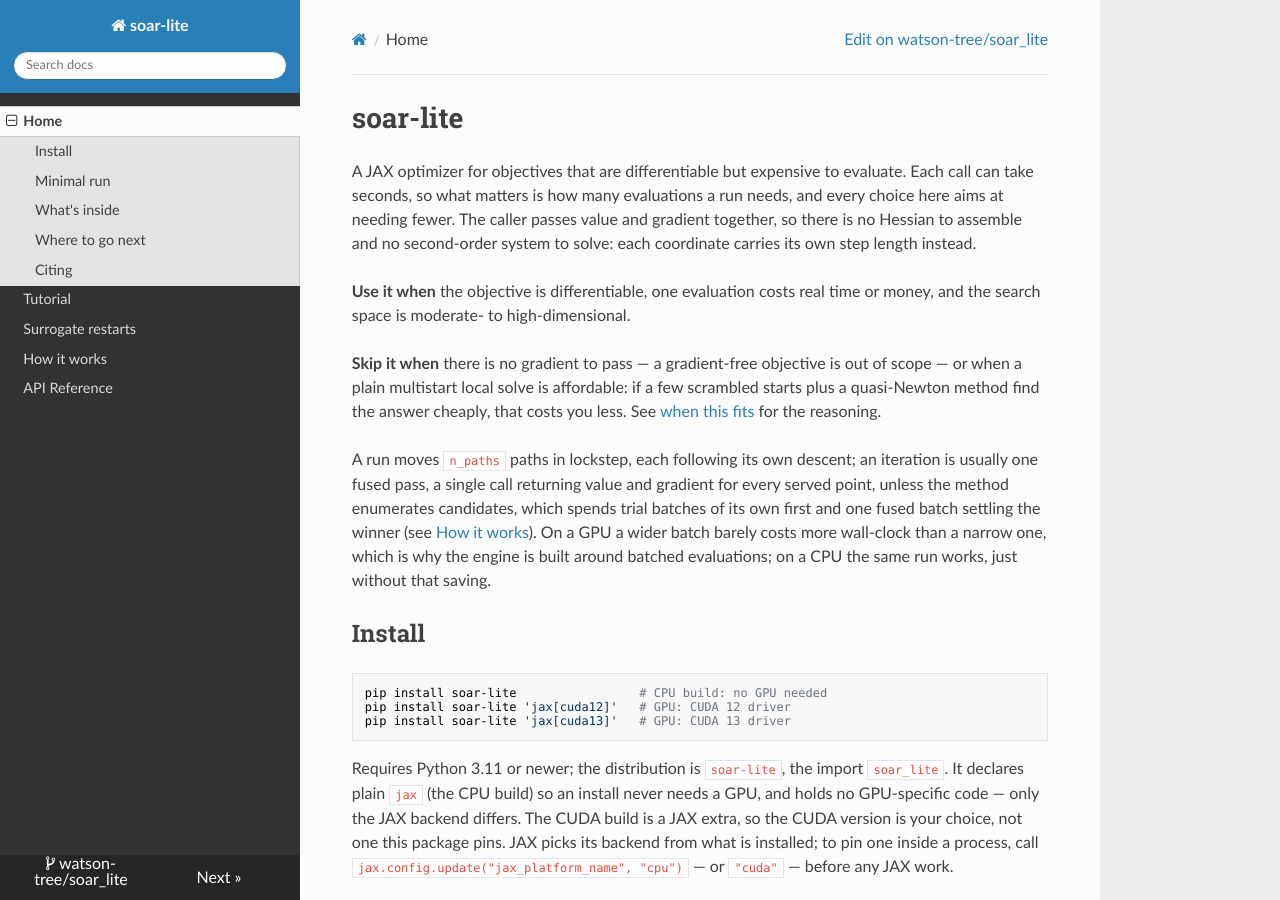
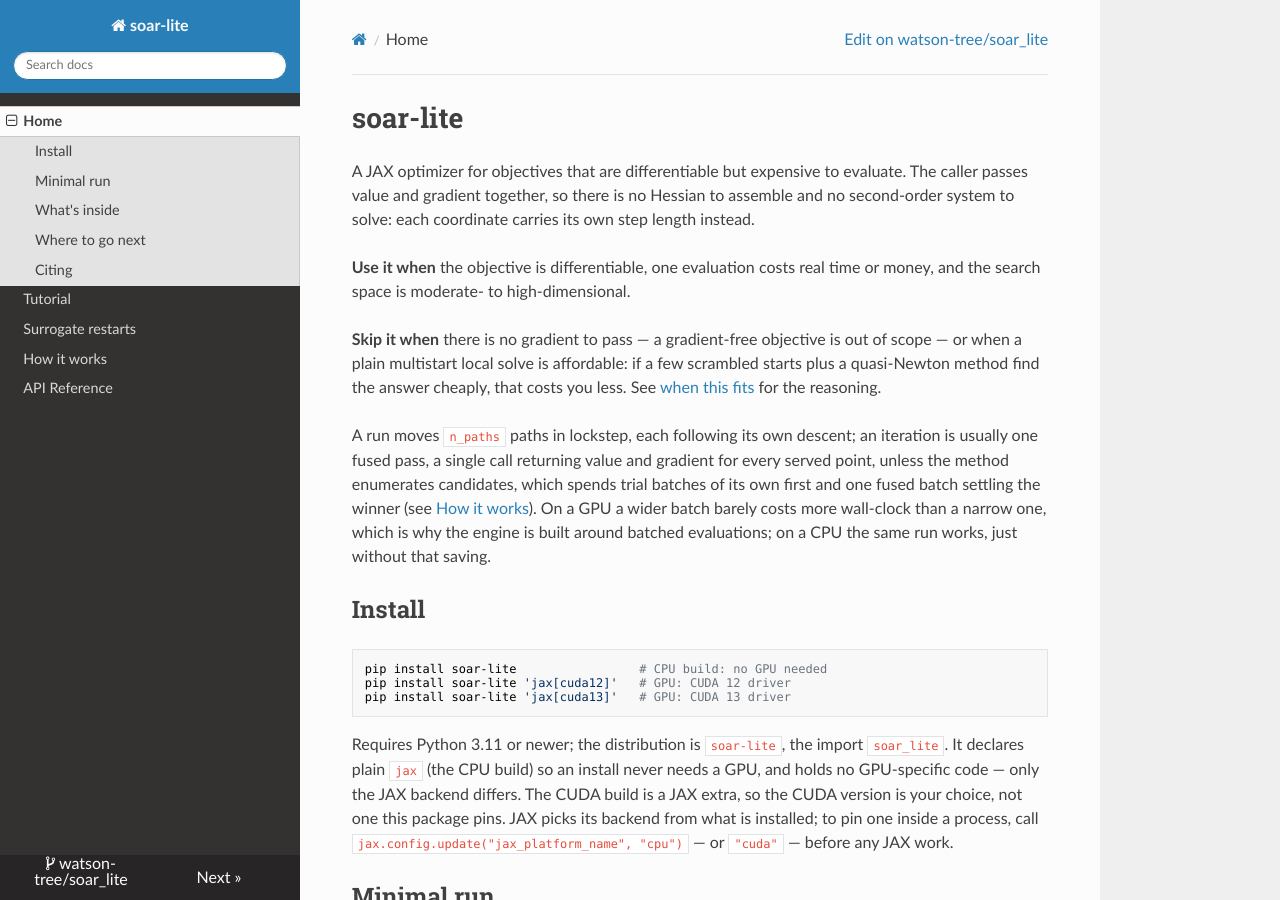
Before and after one commit to watson-tree/soar_lite, an MkDocs documentation site: the page built from docs/index.md, in a window 1280 px wide and 900 px high. Built offline with MkDocs 1.6.1, drawn with Linux system fonts in a browser that asks for light colours; nearby versions of some CDN libraries.

Commit message:
docs: drop the evaluations-count aside from the opening
"Each call can take seconds, so what matters is how many evaluations a run needs,
and every choice here aims at needing fewer" makes a premise about wall-clock and
then a conclusion about a count, and the two do not follow: a count is not a
cost until something says what a call costs or where the budget binds. Neither
half needs the other here - the "Use it when" lines already say one evaluation
costs real time or money, and that an optimizer should spend few of them needs no
argument. Batches have their own home in Results.

```diff
--- a/docs/index.md
+++ b/docs/index.md
@@ -1,10 +1,9 @@
 # soar-lite
 
 A JAX optimizer for objectives that are differentiable but expensive to
-evaluate. Each call can take seconds, so what matters is how many evaluations a
-run needs, and every choice here aims at needing fewer. The caller passes value
-and gradient together, so there is no Hessian to assemble and no second-order
-system to solve: each coordinate carries its own step length instead.
+evaluate. The caller passes value and gradient together, so there is no Hessian
+to assemble and no second-order system to solve: each coordinate carries its own
+step length instead.
 
 **Use it when** the objective is differentiable, one evaluation costs real time
 or money, and the search space is moderate- to high-dimensional.
```
Also changed, not shown: README.md (+3 -4 lines).
